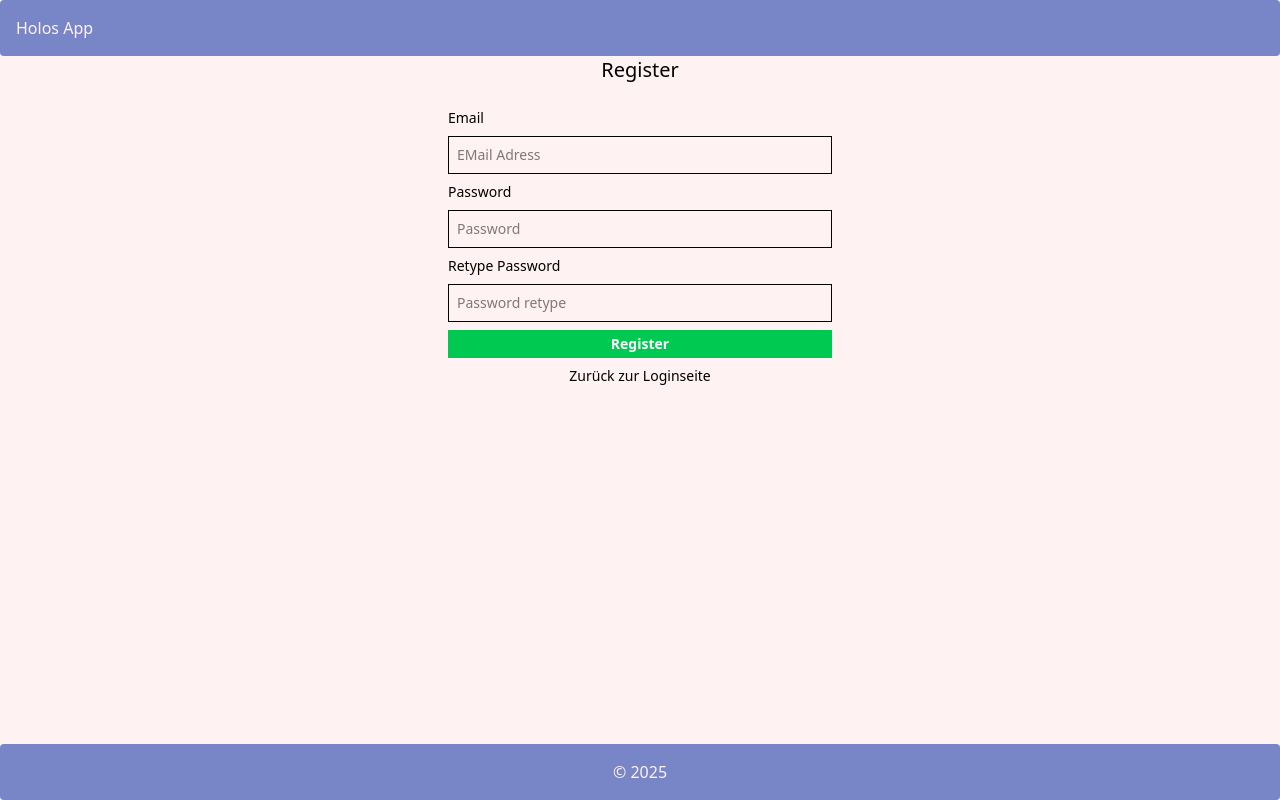
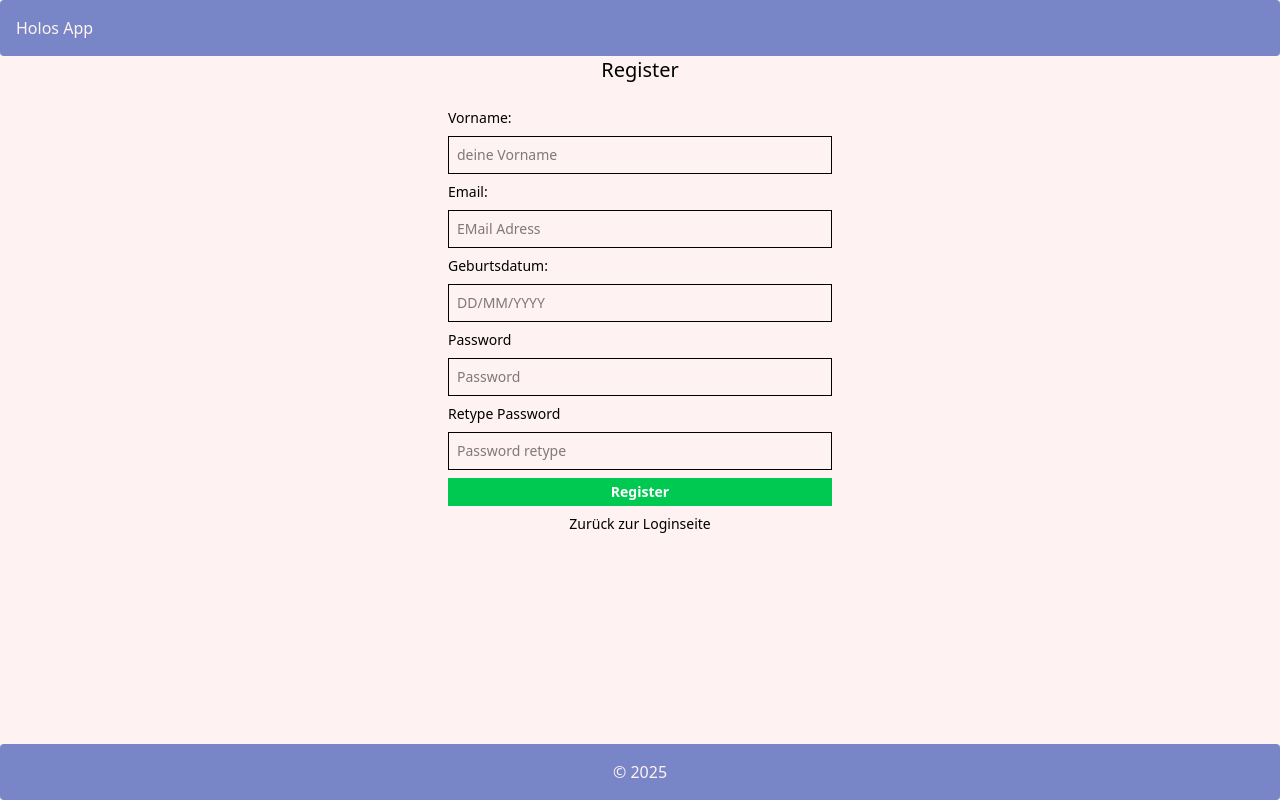
Before and after one commit to team-holos/holos-app, a React (Vite) app in the folder frontend/: page /register in a window 1280 px wide. Built offline with nearby package versions, Linux system fonts and the light colour scheme; no server answers.

Commit message:
added some input fields to registerpage

```diff
--- a/frontend/package.json
+++ b/frontend/package.json
@@ -14,6 +14,7 @@
     "lucide": "^0.475.0",
     "lucide-react": "^0.475.0",
     "react": "^19.0.0",
+    "react-datepicker": "^8.0.0",
     "react-dom": "^19.0.0",
     "react-router": "^7.1.5",
     "react-router-dom": "^7.1.5",
--- a/frontend/src/pages/RegisterPage.jsx
+++ b/frontend/src/pages/RegisterPage.jsx
@@ -1,12 +1,15 @@
 import { useState } from "react";
 const API_URL = import.meta.env.VITE_API_URL;
 import { Link } from "react-router-dom";
+import DatePicker from "react-datepicker";
+// import "react-datepicker/dist/react-datepicker.css";
 
 function RegisterPage() {
   const [emailError, setEmailError] = useState(null);
   const [passwordError, setPasswordError] = useState(null);
   const [successMessage, setSuccessMessage] = useState(null);
   const [errorMessage, setErrorMessage] = useState(null);
+  const [birthday, setBirthday] = useState(null);
 
   async function handleSubmit(event) {
     event.preventDefault();
@@ -27,6 +30,13 @@ function RegisterPage() {
       setPasswordError("Passwords do not match");
       return;
     }
+    // Datepicker
+  //  const Example = () => {
+    //  const [birthday, setBirthday] = useState(new Date());
+     // return <DatePicker selected={birthday} onChange={(date) => setBirthday(date)} />;
+    //};
+
+
 
     const response = await fetch(`${API_URL}auth/register`, {
       method: "POST",
@@ -57,13 +67,27 @@ function RegisterPage() {
         <p className="bg-red-500 text-white p-2">{errorMessage}</p>
       )}
       <h1 className="text-xl mb-4 max-w-sm and mx-auto" >Register</h1>
-      <label htmlFor="register-email">Email</label>
+      <label htmlFor="username">Vorname:</label>
+      <input type="text"
+        id="username"
+        name="username"
+        className="border p-2"
+        placeholder="deine Vorname"
+        />
+      <label htmlFor="register-email">Email:</label>
       <input
         type="email"
         id="register-email"
         name="email"
         className="border p-2"
         placeholder="EMail Adress"
+      />
+      <label htmlFor="birthday">Geburtsdatum:</label>
+      <input type=""
+      id="birthday"
+      name="birthday"
+      className="border p-2"
+      placeholder="DD/MM/YYYY"
       />
       {emailError && <p className="text-red-500">{emailError}</p>}
       <label htmlFor="register-password">Password</label>
```
Also changed, not shown: 1 other file (tests, documents, lock files or other folders).
